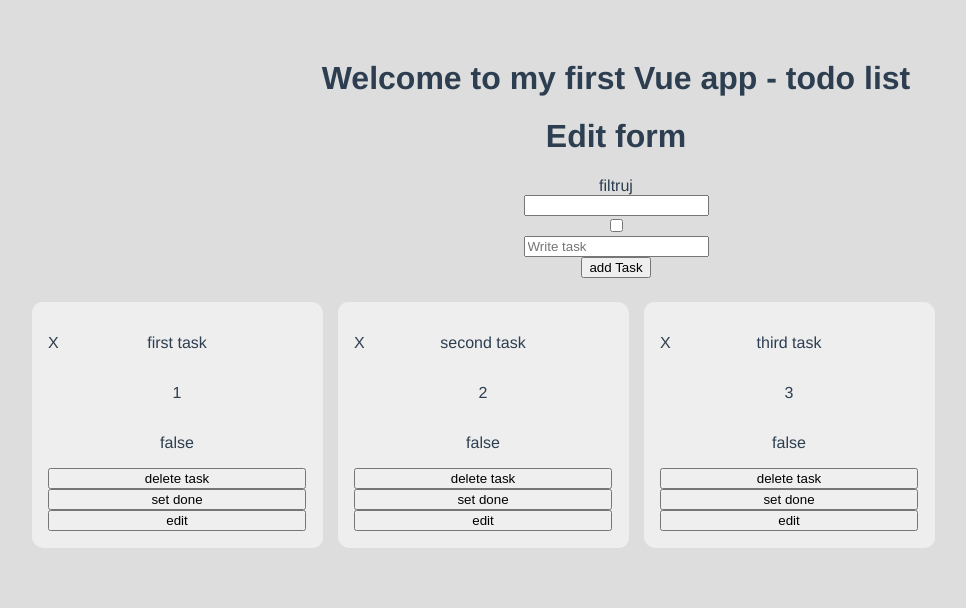
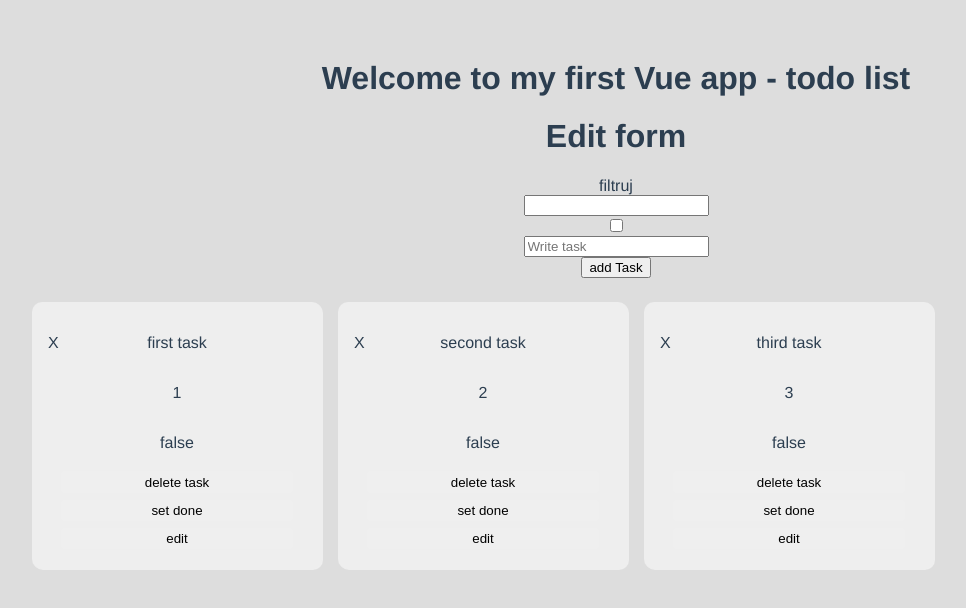
Before and after one commit to natural2703/Vue-ToDo-List, a Vue app: page / in a window 1280 px wide. Shown: the top 608 px of the page, without its empty margins (24-990 px from the left). Built offline with nearby package versions, Linux system fonts and the light colour scheme.

Commit message:
bug fixing, styling

```diff
--- a/src/App.vue
+++ b/src/App.vue
@@ -95,6 +95,7 @@
     changeStatus(index,status){
       const i = this.tasks.findIndex(item=>item.id==index)
       this.tasks[i].done = status
+      this.rawTask[i].done = status
     },
     showEditModal(show, chosenTask){
       if(chosenTask){
@@ -106,7 +107,9 @@
     editSingleTask(task){
       console.log(task)
       const index = this.tasks.findIndex(item=>item.id===task.id)
+      console.log(index);
       this.tasks[index] = task
+      this.rawTask[index] = task
     },
     searchHandle(tmpName, tmpStatus){
       this.rawTask = this.tasks.filter(item=>item.name.includes(tmpName));
--- a/src/components/EditModal.vue
+++ b/src/components/EditModal.vue
@@ -48,6 +48,7 @@
             e.preventDefault()
             this.editSingleTask(this.newTask)
             this.showEditModal(false)
+            this.newTask={id:null,name:null,done:null}
         }
     }
 }
--- a/src/components/SingleTask.vue
+++ b/src/components/SingleTask.vue
@@ -3,10 +3,10 @@
         <p>{{task.name}}</p>
         <p>{{task.id}}</p>
         <p>{{task.done}}</p>
-        <p class="delBtn" @click="removeTask(task.id)">X</p>
-        <button @click="handleDelete">delete task</button>
-        <button @click="changeStatus(task.id,!task.done)">set done</button>
-         <button @click="handleModal">edit</button>
+        <p class="delBtn" @click="handleDelete">X</p>
+        <button @click="handleDelete" class="taskBtn">delete task</button>
+        <button @click="changeStatus(task.id,!task.done)" class="taskBtn">set done</button>
+        <button @click="handleModal" class="taskBtn">edit</button>
 
     </li>
 </template>
@@ -25,7 +25,8 @@
             changeStatus:Function,
             showEditModal:Function,
             setShowDeleteModal:Function,
-            setIdToDelete:Function
+            setIdToDelete:Function,
+            setTaskToShow:Function
         },
         methods:{
             // showEditModal(show){
@@ -34,7 +35,8 @@
             // }
             handleModal(){
                 this.showEditModal(true,this.task)
-
+               // this.setTaskToShow(this.task)
+               console.log("change task!!!")
             },
             handleDelete(){
                 this.setShowDeleteModal(true);
@@ -59,4 +61,18 @@
     position: absolute;
     cursor:pointer;
 }
+.taskBtn{
+    margin: 0.25em 0;
+    border: none;
+    cursor: pointer;
+    border-radius: 0.25em;
+    width: 90%;
+    align-self: center;
+    padding:0.25em;
+}
+.taskBtn:hover{
+    background-color: #ddd;
+    transition-duration: 250ms;
+}
+
 </style>
```
Also changed, not shown: 1 other file (tests, documents, lock files or other folders).
